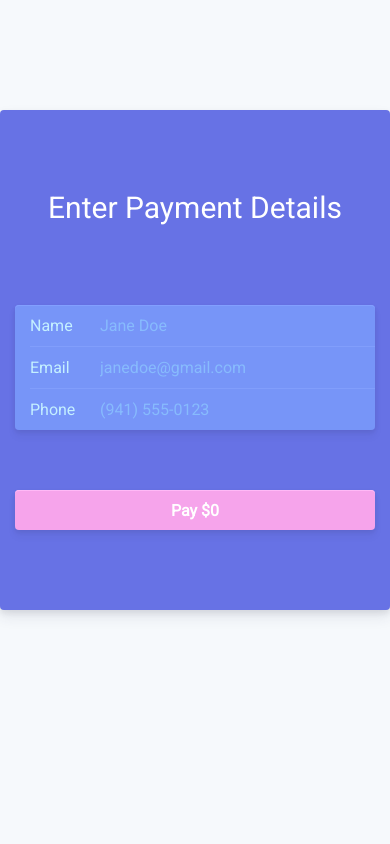
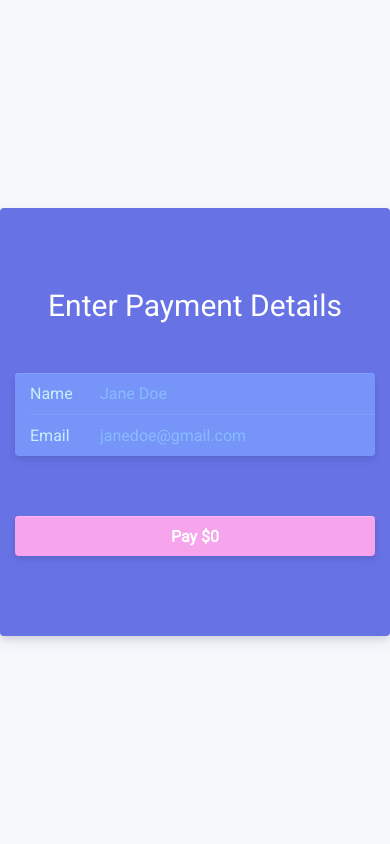
Before and after one commit to conradk16/online-ordering, a Flask app: template webapp/templates/order-payment.html in a window 390 px wide. Run offline with Flask 2, Linux system fonts and the light colour scheme; the template is opened without the code that fills it, so the values that code supplies are empty; some libraries are stand-ins or nearby versions.

Commit message:
removed phone number from order and fixed title bug on failed payment

```diff
--- a/webapp/static/css/base.css
+++ b/webapp/static/css/base.css
@@ -74,6 +74,9 @@ body {
 .globalContent {
   -ms-flex-positive: 1;
   flex-grow: 1;
+  display: flex;
+  flex-direction: column;
+  justify-content: center;
 }
 
 @font-face {
@@ -322,7 +325,10 @@ main > .container-lg {
   flex-wrap: wrap;
   position: relative;
   max-width: 750px;
-  padding: 110px 20px 110px;
+  padding: 0px 20px 0px;
+  flex-direction: column;
+  justify-position: center;
+  height: 100%;
 }
 
 main > .container-lg .cell {
@@ -336,7 +342,7 @@ main > .container-lg .cell {
   -ms-flex: auto;
   flex: auto;
   min-width: 100%;
-  min-height: 500px;
+  min-height: 350px;
   padding: 0 40px;
 }
 
--- a/webapp/static/js/index.js
+++ b/webapp/static/js/index.js
@@ -181,6 +181,17 @@ function registerElements(elements, exampleName) {
     // Resetting the form does not un-disable inputs, so we need to do it separately:
     enableInputs();
     example.classList.remove('submitted');
+
+    // remove title if necessary
+    var title = document.getElementsByClassName("title")[0];
+    if (title) { title.remove(); }
+
+    // add back the title
+    var example1 = document.getElementsByClassName("cell example example1")[0];
+    var title = document.createElement("h1");
+    title.classList.add("title");
+    title.innerHTML = "Enter Payment Details";
+    example1.prepend(title);
   });
 });
   var price = document.getElementById("helper").getAttribute('data-price');
--- a/webapp/templates/order-payment.html
+++ b/webapp/templates/order-payment.html
@@ -19,7 +19,7 @@
 
   <style>
     .title {
-        margin-bottom: 80px !important;
+        margin-bottom: 50px !important;
         font-size: 30px !important;
         color: white !important;
     }
@@ -49,10 +49,6 @@
             <div class="row">
               <label for="example1-email" data-tid="elements_examples.form.email_label">Email</label>
               <input id="example1-email" data-tid="elements_examples.form.email_placeholder" type="email" placeholder="janedoe@gmail.com" required autocomplete="email">
-            </div>
-            <div class="row">
-              <label for="example1-phone" data-tid="elements_examples.form.phone_label">Phone</label>
-              <input id="example1-phone" data-tid="elements_examples.form.phone_placeholder" type="tel" placeholder="(941) 555-0123" required autocomplete="tel">
             </div>
           </fieldset>
           <fieldset>
```
